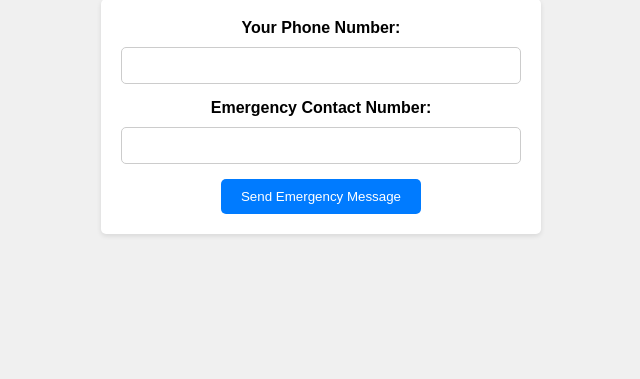
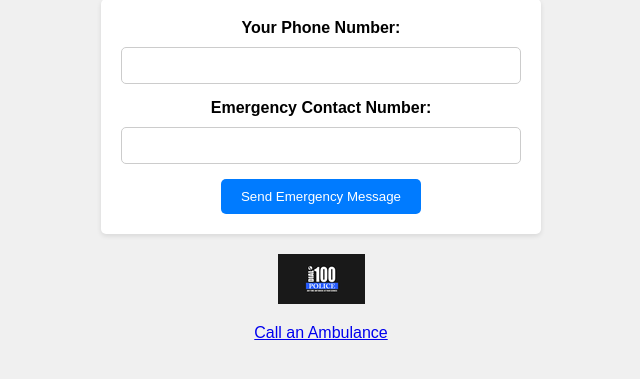
Before and after one commit to bhattcodes/rubyRed, a Flask app: page /insecure_assistance in a window 1280 px wide. Shown: the part 101-480 px from the top of the page, without its empty margins (319-959 px from the left). Run offline with Flask 3, Linux system fonts and the light colour scheme.

Commit message:
change ui

```diff
--- a/emergency/templates/insecure_assistance.html
+++ b/emergency/templates/insecure_assistance.html
@@ -74,6 +74,12 @@
         <br>
         <button type="button" class="get-location-button" onclick="sendEmergencyMessage()">Send Emergency Message</button>
     </form>
+    <div style="margin-top: 20px; text-align: center;">
+        <a href="tel:100">
+            <img src="{{ url_for('static', filename='/images/Dial-100.png') }}" alt="Call Ambulance" class="phone-icon">
+            <p>Call an Ambulance</p>
+        </a>
+    </div>
     <script>
         function getCurrentLocation(callback) {
             if (navigator.geolocation) {
```
Also changed, not shown: emergency/static/images/Dial-100.png (added), 1 other file.
